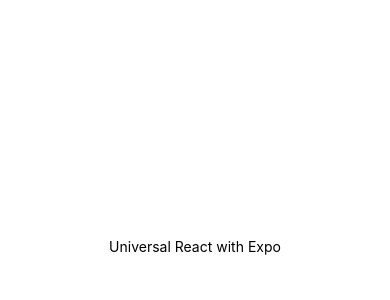
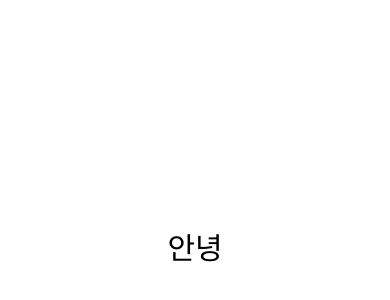
Before and after one commit to totquf/First-React-Native, a React Native app: screen / in a window 390 px wide. Shown: the part 176-476 px from the top of the page. Built offline with nearby package versions, Linux system fonts and the light colour scheme.

Commit message:
MyProject-MemoApp

```diff
--- a/App.js
+++ b/App.js
@@ -1,15 +1,9 @@
-import { View, Text } from "react-native";
+import App from "./scr/App";
 
-export default function App() {
+function Route_App() {
   return (
-    <View
-      style={{
-        flex: 1,
-        justifyContent: "center",
-        alignItems: "center",
-      }}
-    >
-      <Text>Universal React with Expo</Text>
-    </View>
-  );
+    <App />
+  )
 }
+
+export default Route_App;
--- /dev/null
+++ b/scr/App.js
@@ -0,0 +1,26 @@
+import React from "react";
+import { Text, View, StyleSheet } from 'react-native';
+
+const App = () => {
+    return (
+        <View style={styles.container}>
+            <Text style={styles.title}>
+                안녕
+            </Text>
+        </View>
+    )
+}
+
+const styles = StyleSheet.create({
+    container: {
+        flex: 1,
+        alignItems: 'center',
+        justifyContent: 'center',
+        backgroundColor: "#ffffff",
+    },
+    title: {
+        fontSize: 30,
+    }
+})
+
+export default App;
```
Also changed, not shown: 2 other files (tests, documents, lock files or other folders).
